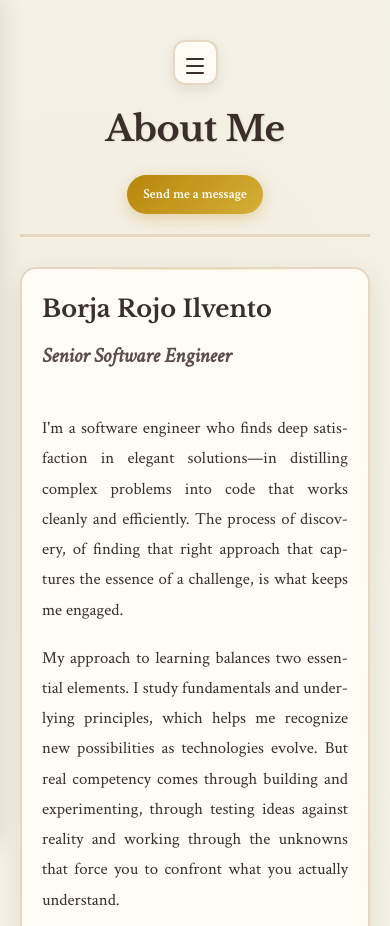
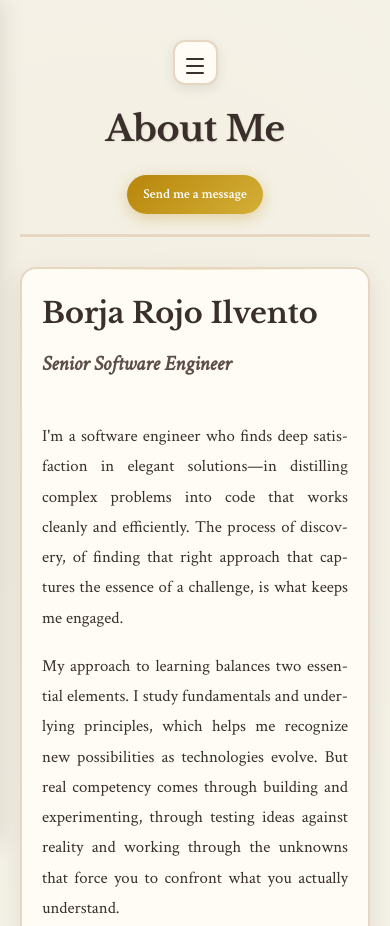
Before and after one commit to borja-rojo-ilvento/resume, a plain HTML site: page docs/index.html in a window 390 px wide. Shown: the top 926 px of the page. Drawn offline with nearby package versions, Linux system fonts and the light colour scheme.

Commit message:
Change the size of my name for mobile

```diff
--- a/docs/static/style.css
+++ b/docs/static/style.css
@@ -437,7 +437,7 @@ p, .description {
 
 .profile-name {
     font-family: 'Libre Baskerville', serif;
-    font-size: 2rem;
+    font-size: 1.8rem;
     margin-bottom: 8px;
     color: var(--ink-dark);
     font-weight: 700;
@@ -713,9 +713,6 @@ footer {
         margin-left: 0;
     }
 
-    .profile-name {
-        font-size: 1.5rem;
-    }
     .resume-section-container {
         padding: 20px; /* Even more compact on mobile */
     }
--- a/src/resume/static/style.css
+++ b/src/resume/static/style.css
@@ -437,7 +437,7 @@ p, .description {
 
 .profile-name {
     font-family: 'Libre Baskerville', serif;
-    font-size: 2rem;
+    font-size: 1.8rem;
     margin-bottom: 8px;
     color: var(--ink-dark);
     font-weight: 700;
@@ -713,9 +713,6 @@ footer {
         margin-left: 0;
     }
 
-    .profile-name {
-        font-size: 1.5rem;
-    }
     .resume-section-container {
         padding: 20px; /* Even more compact on mobile */
     }
```
